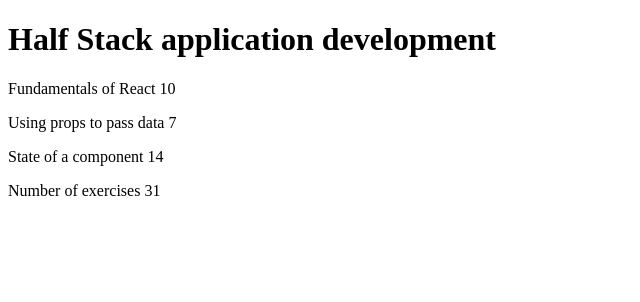
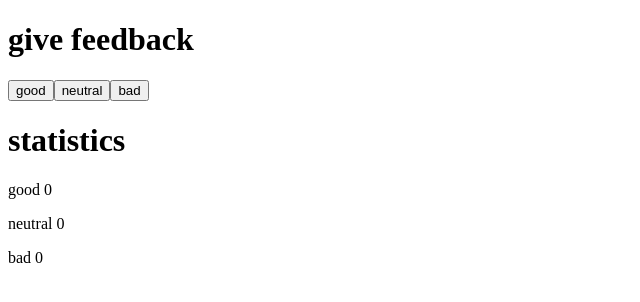
Before and after one commit to burneverything1/FullStackOpen-part1, a React (Create React App) app: page / in a window 1280 px wide. Shown: the top 302 px of the page, without its empty margins (0-640 px from the left). Built offline with nearby package versions, Linux system fonts and the light colour scheme.

Commit message:
part 1.6

```diff
--- a/src/App.js
+++ b/src/App.js
@@ -1,51 +1,30 @@
-import React from 'react'
+import React, { useState } from 'react'
 
-const Header = (props) => {
-  return <h1>{props.course.name}</h1>
-}
+const Display = (props) => <p>{props.text} {props.value}</p>
 
-const Part = (props) => {
-  return <p>{props.part} {props.exercise}</p>
-}
-
-const Content = (props) => {
-  return (
-    <div>
-      <Part part={props.course.parts[0].name} exercise={props.course.parts[0].exercises} />
-      <Part part={props.course.parts[1].name} exercise={props.course.parts[1].exercises} />
-      <Part part={props.course.parts[2].name} exercise={props.course.parts[2].exercises} />
-    </div>
-  )
-}
-
-const Total = (props) => {
-  return <p>Number of exercises {props.course.parts[0].exercises + props.course.parts[1].exercises + props.course.parts[2].exercises}</p>
-}
 
 const App = () => {
-  const course = {
-    name: 'Half Stack application development',
-    parts: [
-      {
-        name: 'Fundamentals of React',
-        exercises: 10
-      },
-      {
-        name: 'Using props to pass data',
-        exercises: 7
-      },
-      {
-        name: 'State of a component',
-        exercises: 14
-      }
-    ]
-  }
+  // save clicks of each button to its own state
+  const [good, setGood] = useState(0)
+  const [neutral, setNeutral] = useState(0)
+  const [bad, setBad] = useState(0)
+
+  const goodHandler = () => setGood(good + 1)
+  const neutralHandler = () => setNeutral(neutral + 1)
+  const badHandler = () => setBad(bad + 1)
 
   return (
     <div>
-      <Header course={course}/>
-      <Content course={course}/>
-      <Total course={course}/>
+      <h1>give feedback</h1>
+      <div>
+        <button onClick={goodHandler}>good</button>
+        <button onClick={neutralHandler}>neutral</button>
+        <button onClick={badHandler}>bad</button>
+      </div>
+      <h1>statistics</h1>
+      <Display text={'good'} value={good}/>
+      <Display text={'neutral'} value={neutral}/>
+      <Display text={'bad'} value={bad}/>
     </div>
   )
 }
```
